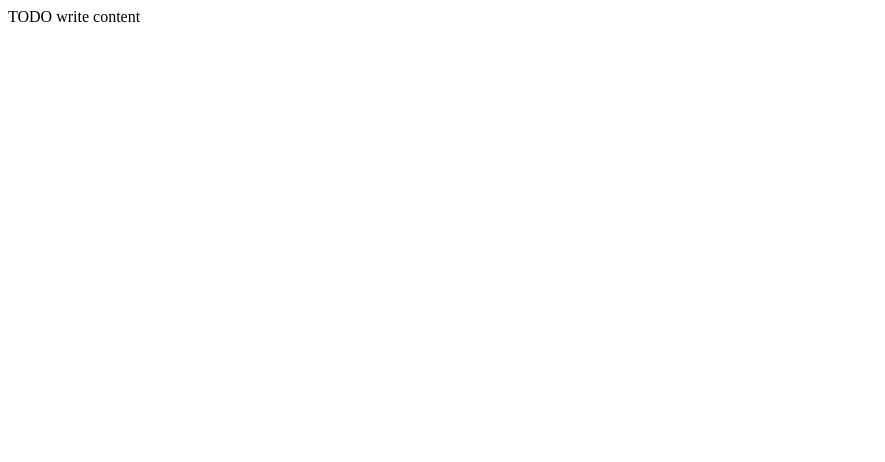
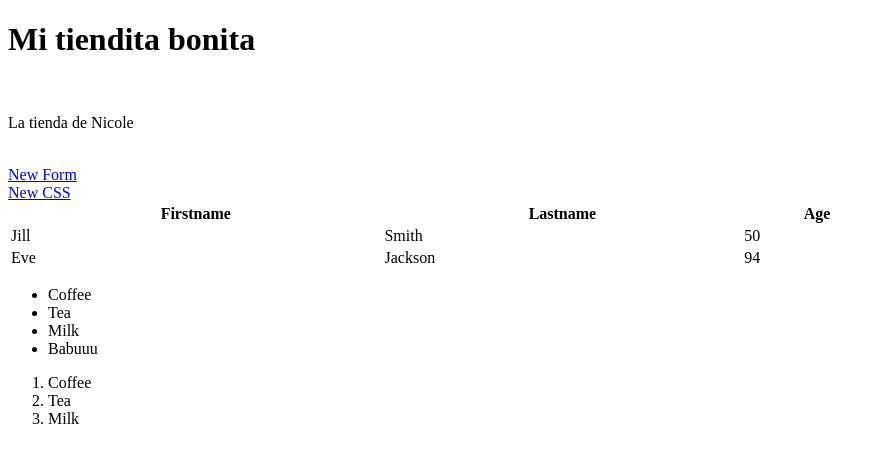
Before and after one commit to nicolesorto0110/Programacion2, a plain HTML site: page WebApplication1/web/index.html in a window 1280 px wide. Shown: the whole page, without its empty margins (0-885 px from the left). Drawn offline with Linux system fonts and the light colour scheme.

Commit message:
frontend-form-html

```diff
--- a/WebApplication1/web/index.html
+++ b/WebApplication1/web/index.html
@@ -1,16 +1,50 @@
 <!DOCTYPE html>
-<!--
-To change this license header, choose License Headers in Project Properties.
-To change this template file, choose Tools | Templates
-and open the template in the editor.
--->
 <html>
     <head>
-        <title>TODO supply a title</title>
+        <title>Tienda Nicole</title>
         <meta charset="UTF-8">
         <meta name="viewport" content="width=device-width, initial-scale=1.0">
     </head>
     <body>
-        <div>TODO write content</div>
+        <h1>Mi tiendita bonita</h1>
+        <br>
+        <p>La tienda de Nicole</p>
+        <br>
+        <a href="newForm.html">New Form</a>
+        <br>
+        <a href="newCSS.html">New CSS</a>
+
+        <table style="width:70%" border="0"> <!-- si quiero quitar el borde puedo quitar todo el tributo o poner a cero -->
+            <tr>
+              <th>Firstname</th> <!-- th significa "table header" -->
+              <th>Lastname</th>
+              <th>Age</th>
+            </tr>
+            <tr>
+              <td>Jill</td>
+              <td>Smith</td>
+              <td>50</td>
+            </tr>
+            <tr>
+              <td>Eve</td>
+              <td>Jackson</td>
+              <td>94</td>
+            </tr>
+        </table>
+
+        <ul style="list-style-type:disc;"> <!-- estilo de lista -->
+            <li>Coffee</li> <!-- unordered list -->
+            <li>Tea</li> <!-- list item -->
+            <li>Milk</li>
+            <li>Babuuu</li>
+        </ul>
+
+        <ol> <!-- ordered list -->
+            <li>Coffee</li>
+            <li>Tea</li>
+            <li>Milk</li>
+        </ol>
+
+
     </body>
 </html>
```
Also changed, not shown: WebApplication1/web/newForm.html (added, +25 -0 lines), 1 other file.
